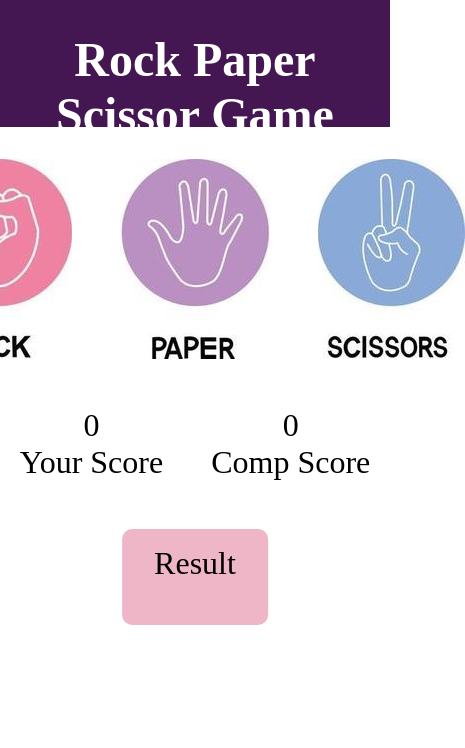
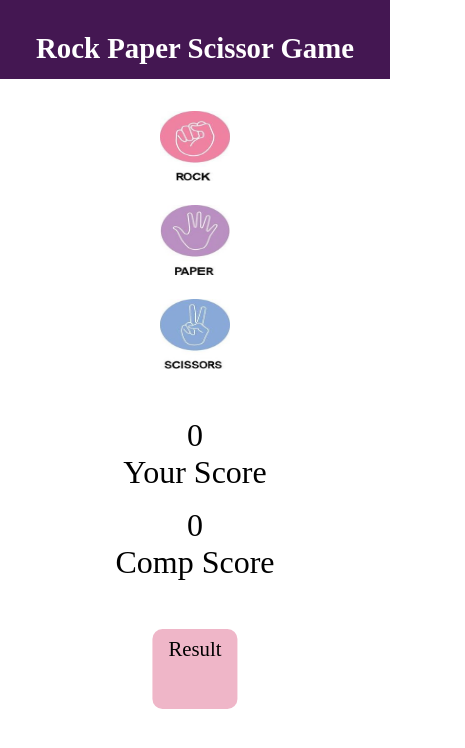
Before and after one commit to rambabupalla/Rock-Paper-Scissors-Game, a plain HTML site: page index.html in a window 390 px wide. Shown: the whole page, 465 px wide, since content can reach past the window. Drawn offline with Linux system fonts and the light colour scheme.

Commit message:
Added Responsive Design

```diff
--- a/style.css
+++ b/style.css
@@ -54,3 +54,48 @@ h1{
     left: 50%;
     transform: translateX(-50%);
 }
+
+@media (max-width: 768px) {
+    h1 {
+        font-size: 2rem;
+        padding-bottom: 3rem;
+    }
+
+    #choices {
+        flex-direction: column;
+        align-items: center;
+        gap: 1.5rem;
+    }
+
+    .choice img {
+        width: 80px;
+        height: 80px;
+    }
+
+    #scores {
+        flex-direction: column;
+        gap: 1rem;
+    }
+
+    #result {
+        font-size: 1.5rem;
+        padding: 0.8rem 1.5rem;
+    }
+}
+
+@media (max-width: 480px) {
+    h1 {
+        font-size: 1.8rem;
+        padding-bottom: 2rem;
+    }
+
+    .choice img {
+        width: 70px;
+        height: 70px;
+    }
+
+    #result {
+        font-size: 1.3rem;
+        padding: 0.5rem 1rem;
+    }
+}
```
